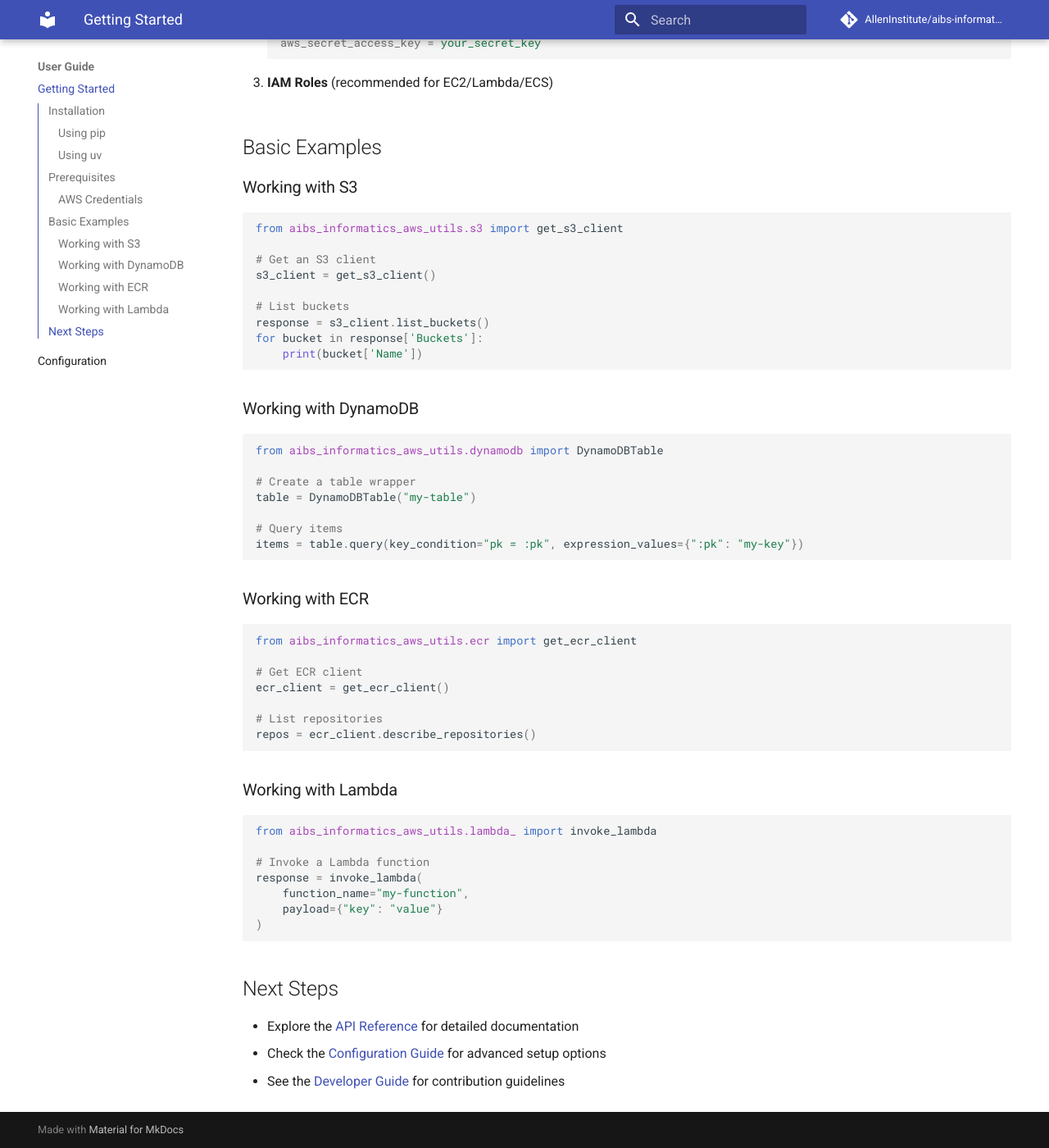
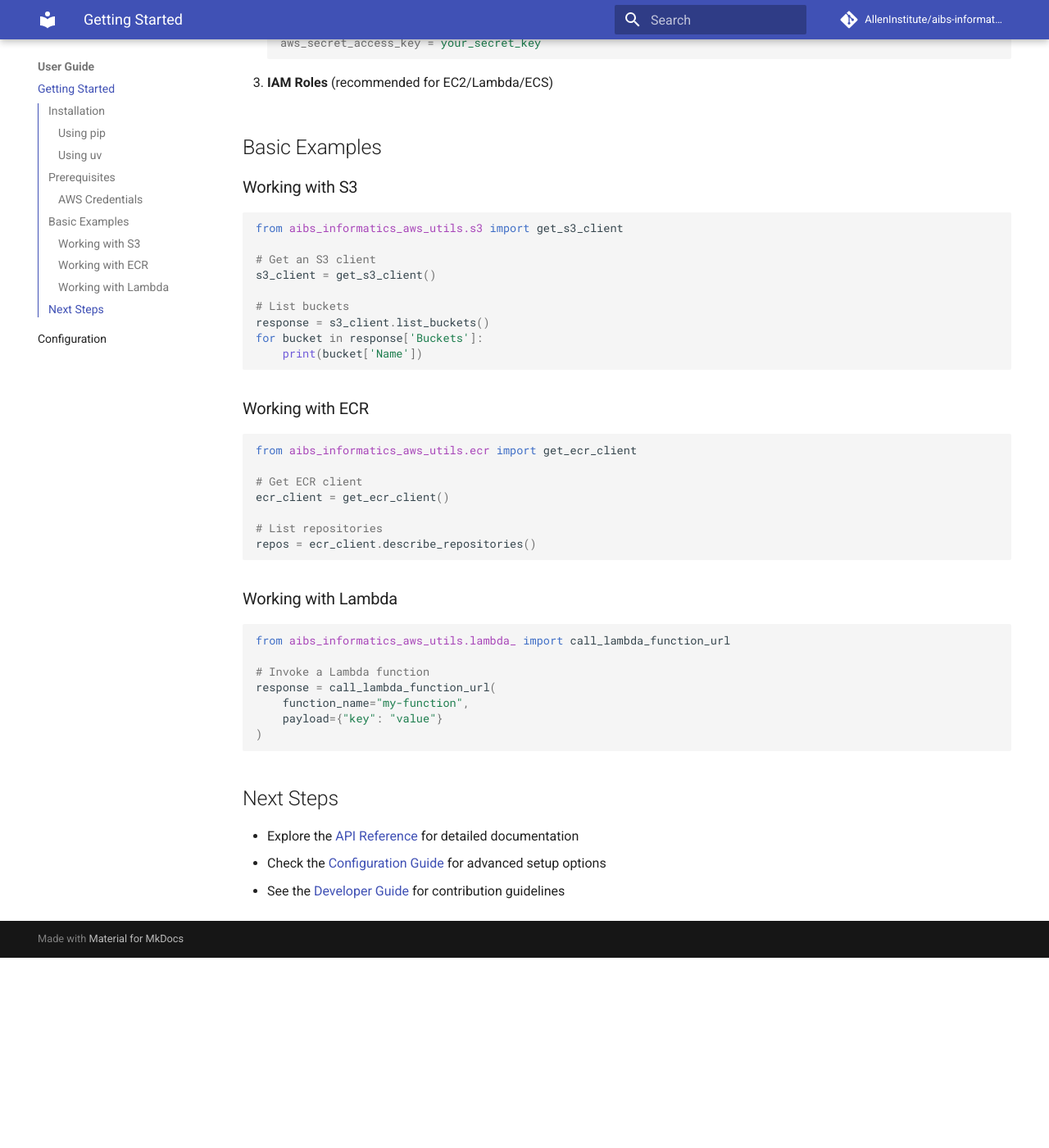
Before and after one commit to AllenInstitute/aibs-informatics-aws-utils, an MkDocs documentation site: the page built from docs/user-guide/getting-started.md, in a window 1280 px wide and 1400 px high, scrolled down 918 px. Shown: the whole window at 82% size. Built offline with MkDocs 1.6.1 and Material for MkDocs 9.7.7, drawn with Linux system fonts in a browser that asks for light colours; comment, search, counter and statistics services are not loaded; the version menu is left out; after the commit the page ends 2086 px from its top, so only the background shows below that.

Commit message:
updating docs

````diff
--- a/docs/user-guide/getting-started.md
+++ b/docs/user-guide/getting-started.md
@@ -54,18 +54,6 @@ for bucket in response['Buckets']:
     print(bucket['Name'])
 ```
 
-### Working with DynamoDB
-
-```python
-from aibs_informatics_aws_utils.dynamodb import DynamoDBTable
-
-# Create a table wrapper
-table = DynamoDBTable("my-table")
-
-# Query items
-items = table.query(key_condition="pk = :pk", expression_values={":pk": "my-key"})
-```
-
 ### Working with ECR
 
 ```python
@@ -81,10 +69,10 @@ repos = ecr_client.describe_repositories()
 ### Working with Lambda
 
 ```python
-from aibs_informatics_aws_utils.lambda_ import invoke_lambda
+from aibs_informatics_aws_utils.lambda_ import call_lambda_function_url
 
 # Invoke a Lambda function
-response = invoke_lambda(
+response = call_lambda_function_url(
     function_name="my-function",
     payload={"key": "value"}
 )
````
